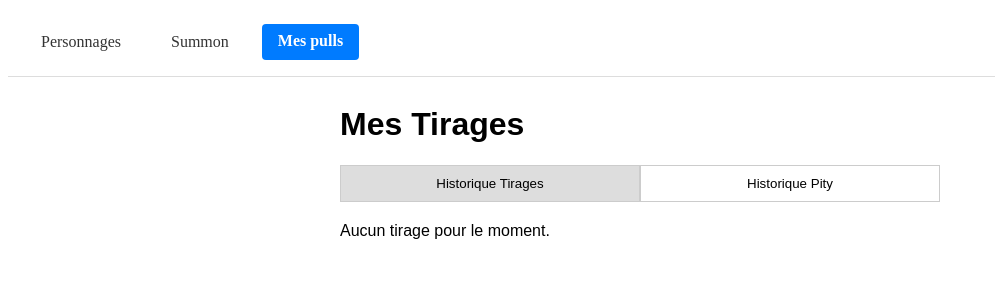
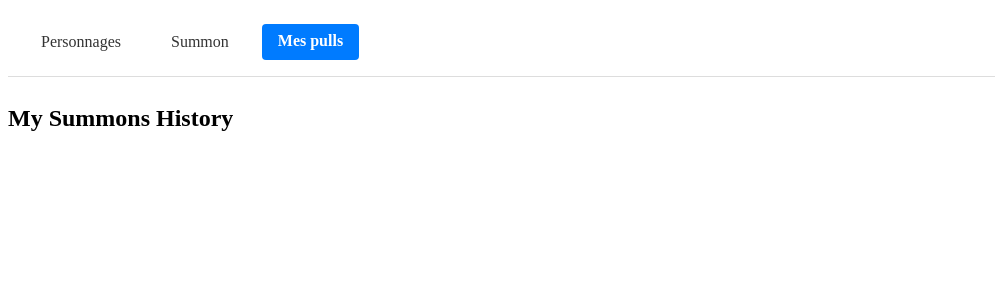
Before and after one commit to MarvinBel/gacha-sim, a React (Create React App) app: page /mysummons in a window 1280 px wide. Shown: the top 300 px of the page, without its empty margins (0-995 px from the left). Built offline with nearby package versions, Linux system fonts and the light colour scheme.

Commit message:
[FIX] Pull back to work, history too (pityType to be fixed tho)

```diff
--- a/src/pages/Characters.tsx
+++ b/src/pages/Characters.tsx
@@ -1,4 +1,3 @@
-// src/pages/Characters.tsx
 import React, { useState } from 'react';
 import mlImages from '../data/ml.json';
 import ssrImages from '../data/ssr.json';
--- a/src/pages/MySummons.tsx
+++ b/src/pages/MySummons.tsx
@@ -1,125 +1,57 @@
 import React, { useState, useEffect } from 'react';
-import { Summon, PityHistory } from '../types/types';
-import { getSummons, getPityHistory } from '../services/storageService';
+import { Summon } from '../types/types';
+import { getSummons } from '../services/StorageService';
 
 const MySummons: React.FC = () => {
-  const [activeTab, setActiveTab] = useState<'summons' | 'pity'>('summons');
   const [summons, setSummons] = useState<Summon[]>([]);
-  const [pityHistory, setPityHistory] = useState<PityHistory[]>([]);
 
   useEffect(() => {
-    setSummons(getSummons());
-    setPityHistory(getPityHistory());
+    const data = getSummons();
+    if (data) {
+      setSummons(data);
+    }
   }, []);
 
-  const labelColor = (pityType: string) => {
-    if (pityType === 'soft pity') return '#FFA500'; // orange
-    if (pityType === 'hard pity') return '#FF0000'; // rouge
-    return '#888'; // gris neutre
-  };
-
   return (
-    <div style={{ maxWidth: 600, margin: 'auto', fontFamily: 'Arial, sans-serif' }}>
-      <h1>Mes Tirages</h1>
-      <div style={{ display: 'flex', marginBottom: 20 }}>
-        <button
+    <div>
+      <h2>My Summons History</h2>
+      <div style={{ display: 'flex', flexWrap: 'wrap' }}>
+        {summons.map((summon, idx) => (
+          <div
+            key={`${summon.timestamp ?? idx}`}
             style={{
-            flex: 1,
-            padding: 10,
-            backgroundColor: activeTab === 'summons' ? '#ddd' : '#fff',
-            border: '1px solid #ccc',
-            cursor: 'pointer',
-          }}
-          onClick={() => setActiveTab('summons')}
-        >
-          Historique Tirages
-        </button>
-        <button
-          style={{
-            flex: 1,
-            padding: 10,
-            backgroundColor: activeTab === 'pity' ? '#ddd' : '#fff',
-            border: '1px solid #ccc',
-            cursor: 'pointer',
-          }}
-          onClick={() => setActiveTab('pity')}
-        >
-          Historique Pity
-        </button>
-      </div>
-
-      {activeTab === 'summons' && (
-        <div>
-          {summons.length === 0 && <p>Aucun tirage pour le moment.</p>}
-          {summons.map((summon, idx) => {
-  if (!summon.character) {
-    console.log("Summon : ", JSON.stringify(summons[0]));
-    return (
-      <div key={idx} style={{ color: 'red' }}>
-        Erreur : tirage corrompu (aucun personnage).
-      </div>
-    );
-  }
-
-  const color = labelColor(summon.pityType);
-  return (
-    <div
-      key={idx}
-      style={{
-        display: 'flex',
-        alignItems: 'center',
-        marginBottom: 10,
-        border: summon.pityType !== 'no pity' ? `2px solid ${color}` : '2px solid transparent',
-        padding: 5,
-        borderRadius: 5,
+              textAlign: 'center',
+              width: 120,
+              border: getPityBorder(summon.pityType),
+              padding: 4,
+              margin: 4,
+              borderRadius: 8,
             }}
           >
             <img
-        src={`/images/${summon.character.folder}/${summon.character.filename}`}
+              src={`/characters/${summon.character.folder}/${summon.character.filename}`}
               alt={summon.character.title}
-        width={64}
-        height={64}
-        style={{ borderRadius: 5 }}
+              style={{ width: 120, height: 120, objectFit: 'contain', borderRadius: 8 }}
             />
-      <div style={{ marginLeft: 10 }}>
-        <div style={{ fontWeight: 'bold' }}>{summon.character.title}</div>
-        <div style={{ color }}>{summon.pityType}</div>
-        <div style={{ fontSize: 12, color: '#666' }}>Bannière: {summon.banner}</div>
-      </div>
-    </div>
-  );
-})}
-
-        </div>
-      )}
-
-      {activeTab === 'pity' && (
-        <div>
-          {pityHistory.length === 0 && <p>Aucun historique pity pour le moment.</p>}
-          {pityHistory.map((entry, idx) => (
-            <div
-              key={idx}
-              style={{
-                borderLeft: '4px solid #666',
-                paddingLeft: 10,
-                marginBottom: 8,
-              }}
-            >
-              <div>
-                <strong>Bannière:</strong> {entry.banner}
-              </div>
-              <div>
-                <strong>Pulls au pity:</strong> {entry.pulls}
-              </div>
-              <div style={{ fontSize: 12, color: '#666' }}>
-                <strong>Date:</strong> {new Date(entry.date).toLocaleString()}
-              </div>
+            <p style={{ margin: 4 }}>{summon.character.title}</p>
+            <small style={{ fontStyle: 'italic', color: getPityColor(summon.pityType) }}>{summon.pityType}</small>
           </div>
         ))}
       </div>
-      )}
     </div>
   );
 };
 
+function getPityColor(pityType: string) {
+  if (pityType === 'soft pity') return 'orange';
+  if (pityType === 'hard pity') return 'red';
+  return '#555';
+}
+
+function getPityBorder(pityType: string) {
+  if (pityType === 'soft pity') return '2px solid orange';
+  if (pityType === 'hard pity') return '2px solid red';
+  return 'none';
+}
+
 export default MySummons;
--- a/src/pages/Summons.tsx
+++ b/src/pages/Summons.tsx
@@ -1,58 +1,29 @@
-import React, { useState, useEffect } from 'react';
+import React, { useState } from 'react';
 import { performSinglePull, performMultiPull } from '../utils/pullLogic';
-import { saveSummon } from '../services/storageService';
-import { FolderName, Summon } from '../types/types';
-
+import { saveSummon } from '../services/StorageService';
+import { Summon } from '../types/types';
 
 type SummonType = 'Limited' | 'Perma' | 'ML';
 
-const LOCAL_PITY_KEY = 'summonPity';
-
 const Summons: React.FC = () => {
-  const [selectedType, setSelectedType] = useState<SummonType | null>(null);
   const [currentPulls, setCurrentPulls] = useState<Summon[]>([]);
   const [pityCounter, setPityCounter] = useState<number>(0);
+  const [selectedType, setSelectedType] = useState<SummonType | null>(null);
 
-  useEffect(() => {
-    const storedPity = parseInt(localStorage.getItem(LOCAL_PITY_KEY) || '0', 10);
-    setPityCounter(storedPity);
-  }, []);
-
-const saveToLocalStorage = (pulls: Summon[], newPity: number) => {
-  pulls.forEach(pull => {
-    // Construire un Summon complet à partir du pull
-    const summon: Summon = {
-      character: {
-        filename: pull.image.filename,
-        title: pull.image.title,
-        folder: pull.folder as FolderName, // en supposant que folder correspond
-      },
-      banner: selectedType?.toLowerCase() || 'unknown', // ou autre source
-      pityType: pull.pityType,
-      pityCount: newPity,
-      timestamp: pull.timestamp,
-    };
-    saveSummon(summon);
-  });
-  localStorage.setItem(LOCAL_PITY_KEY, newPity.toString());
-};
-
-  const handlePullX1 = () => {
-    if (!selectedType) return;
-
+  // Tirage simple
+  const handlePull = () => {
     const { pull, newPity } = performSinglePull(pityCounter);
     setCurrentPulls([pull]);
     setPityCounter(newPity);
-    saveToLocalStorage([pull], newPity);
+    saveSummon(pull);
   };
 
+  // Tirage x10
   const handlePullX10 = () => {
-    if (!selectedType) return;
-
     const { pulls, newPity } = performMultiPull(pityCounter);
     setCurrentPulls(pulls);
     setPityCounter(newPity);
-    saveToLocalStorage(pulls, newPity);
+    pulls.forEach(summon => saveSummon(summon));
   };
 
   return (
@@ -92,21 +63,24 @@ const saveToLocalStorage = (pulls: Summon[], newPity: number) => {
           <>
             <h2>{selectedType} Summon</h2>
             <div style={{ display: 'flex', gap: '1rem', marginBottom: '1rem' }}>
-              <button onClick={handlePullX1} style={buttonStyle}>Pull x1</button>
+              <button onClick={handlePull} style={buttonStyle}>
+                Pull x1
+              </button>
               <button onClick={handlePullX10} style={{ ...buttonStyle, backgroundColor: '#28a745' }}>
                 Pull x10
               </button>
             </div>
+
             {currentPulls.length > 0 && (
               <div style={{ display: 'flex', flexWrap: 'wrap', gap: '1rem', justifyContent: 'center' }}>
                 {currentPulls.map((pull, idx) => (
                   <div key={`${pull.timestamp}-${idx}`} style={{ textAlign: 'center', width: 120 }}>
                     <img
-                      src={`/characters/${pull.folder}/${pull.image.filename}`}
-                      alt={pull.image.title}
+                      src={`/characters/${pull.character.folder}/${pull.character.filename}`}
+                      alt={pull.character.title}
                       style={{ width: 120, height: 120, objectFit: 'contain', borderRadius: 8 }}
                     />
-                    <p style={{ margin: 4 }}>{pull.image.title}</p>
+                    <p style={{ margin: 4 }}>{pull.character.title}</p>
                     <small style={{ fontStyle: 'italic', color: '#555' }}>{pull.pityType}</small>
                   </div>
                 ))}
--- a/src/router.tsx
+++ b/src/router.tsx
@@ -1,4 +1,3 @@
-// src/router.tsx
 import React from 'react';
 import { Routes, Route, Navigate } from 'react-router-dom';
 
--- a/src/services/StorageService.ts
+++ b/src/services/StorageService.ts
@@ -1,7 +1,7 @@
 import { Summon, PityHistory } from '../types/types';
 
 export const getSummons = (): Summon[] => {
-  const data = localStorage.getItem('summonHistory');
+  const data = localStorage.getItem('summons');
   return data ? JSON.parse(data) : [];
 };
 
--- a/src/utils/allCharacters.tsx
+++ b/src/utils/allCharacters.tsx
@@ -4,7 +4,6 @@ import ssr from '../data/ssr.json';
 import sr from '../data/sr.json';
 import r from '../data/r.json';
 
-// Utilise un helper pour typer correctement chaque tableau
 function tagFolder<T extends Omit<Character, 'folder'>>(arr: T[], folder: Character['folder']): Character[] {
   return arr.map(c => ({ ...c, folder }));
 }
--- a/src/utils/pullLogic.tsx
+++ b/src/utils/pullLogic.tsx
@@ -1,105 +1,76 @@
 import { folders } from './charactersData';
-import { Pull, FolderName, ImageData } from './types';
+import { Summon } from '../types/types';
 
-const SSR_FOLDER: FolderName = 'ssr';
-const SR_FOLDER: FolderName = 'sr';
+type PityType = "no pity" | "soft pity" | "hard pity";
 
-function getSSRChance(pityCounter: number): number {
-  if (pityCounter < 50) return 0;
-  const softMax = 15; // 15%
-  const progress = pityCounter - 50;
-  return Math.min(softMax, Math.log1p(progress) / Math.log1p(29) * softMax) / 100;
-}
+/**
+ * Tirage pondéré d'un folder selon son taux.
+ */
+function getRandomFolder(): typeof folders[number] {
+  const rand = Math.random();
+  let cumulative = 0;
 
-function getRandomFolderName(rates: Record<FolderName, number>, pityCounter: number): FolderName {
-  const baseSSRRate = folders.find(f => f.name === SSR_FOLDER)!.rate;
-  const softPityRate = getSSRChance(pityCounter);
-  const adjustedRates = { ...rates };
-  adjustedRates[SSR_FOLDER] += softPityRate;
-
-  const total = Object.values(adjustedRates).reduce((a, b) => a + b, 0);
-  const rand = Math.random() * total;
-  let acc = 0;
-
-  for (const [folder, rate] of Object.entries(adjustedRates)) {
-    acc += rate;
-    if (rand <= acc) return folder as FolderName;
-  }
-
-  return 'r';
-}
-
-function getRandomImage(folderName: FolderName): ImageData {
-  const folder = folders.find(f => f.name === folderName)!;
-  return folder.images[Math.floor(Math.random() * folder.images.length)];
-}
-
-export function performSinglePull(pityCounter: number): { pull: Pull; newPity: number } {
-  let pityType: Pull['pityType'] = 'no pity';
-
-  // Hard pity
-  if (pityCounter >= 79) {
-    const image = getRandomImage(SSR_FOLDER);
-    return {
-      pull: {
-        folder: SSR_FOLDER,
-        image,
-        timestamp: Date.now(),
-        pityType: 'hard pity',
-      },
-      newPity: 0,
-    };
-  }
-
-  const folderName = getRandomFolderName(
-    Object.fromEntries(folders.map(f => [f.name, f.rate])) as Record<FolderName, number>,
-    pityCounter
-  );
-
-  const image = getRandomImage(folderName);
-
-  if (folderName === SSR_FOLDER) {
-    pityType = pityCounter >= 50 ? 'soft pity' : 'no pity';
-  }
-
-  const newPity = folderName === SSR_FOLDER ? 0 : pityCounter + 1;
-
-  return {
-    pull: {
-      folder: folderName,
-      image,
-      timestamp: Date.now(),
-      pityType,
-    },
-    newPity,
-  };
-}
-
-export function performMultiPull(pityCounter: number): { pulls: Pull[]; newPity: number } {
-  const pulls: Pull[] = [];
-  let pity = pityCounter;
-
-  for (let i = 0; i < 10; i++) {
-    const result = performSinglePull(pity);
-    pulls.push(result.pull);
-    pity = result.newPity;
-  }
-
-  const hasSRorAbove = pulls.some(p => p.folder === SSR_FOLDER || p.folder === SR_FOLDER);
-
-  if (!hasSRorAbove) {
-    // Replace one R pull with SR
-    const rIndex = pulls.findIndex(p => p.folder === 'r');
-    if (rIndex !== -1) {
-      const image = getRandomImage(SR_FOLDER);
-      pulls[rIndex] = {
-        folder: SR_FOLDER,
-        image,
-        timestamp: Date.now(),
-        pityType: 'no pity',
-      };
+  for (const folder of folders) {
+    cumulative += folder.rate;
+    if (rand < cumulative) {
+      return folder;
     }
   }
 
-  return { pulls, newPity: pity };
+  // En cas de problème (arrondi), retourner le dernier folder par défaut
+  return folders[folders.length - 1];
 }
+
+/**
+ * Tirage aléatoire d'un personnage dans un folder donné.
+ */
+function getRandomCharacterFromFolder(folder: typeof folders[number]): Summon['character'] {
+  const chars = folder.images;
+  const idx = Math.floor(Math.random() * chars.length);
+  return chars[idx];
+}
+
+export function performSinglePull(pityCount: number): { pull: Summon; newPity: number } {
+  const newPity = pityCount + 1;
+
+  const folder = getRandomFolder();
+  const character = getRandomCharacterFromFolder(folder);
+
+  const pull: Summon = {
+    character,
+    banner: 'perma',
+    pityCount: newPity,
+    pityType: determinePityType(newPity),
+    timestamp: Date.now(),
+  };
+
+  return { pull, newPity };
+}
+
+export function performMultiPull(pityCount: number): { pulls: Summon[]; newPity: number } {
+  let newPity = pityCount;
+  const pulls: Summon[] = [];
+
+  for (let i = 0; i < 10; i++) {
+    newPity++;
+
+    const folder = getRandomFolder();
+    const character = getRandomCharacterFromFolder(folder);
+
+    pulls.push({
+      character,
+      banner: 'perma',
+      pityCount: newPity,
+      pityType: determinePityType(newPity),
+      timestamp: Date.now(),
+    });
+  }
+
+  return { pulls, newPity };
+}
+
+function determinePityType(pityCount: number): PityType {
+  if (pityCount >= 80) return "hard pity";
+  if (pityCount >= 50) return "soft pity";
+  return "no pity";
+}
```
Also changed, not shown: src/services/pullService.ts (+46 -97 lines), src/types/types.tsx (+4 -4 lines), src/utils/types.tsx (deleted, +0 -21 lines). Lines whose indentation alone changed are shown as unchanged.
